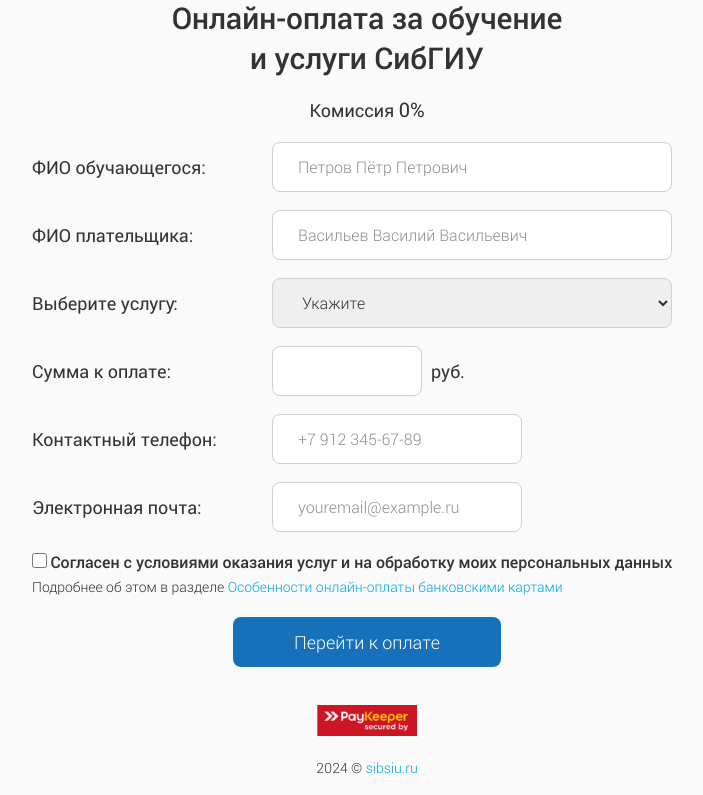
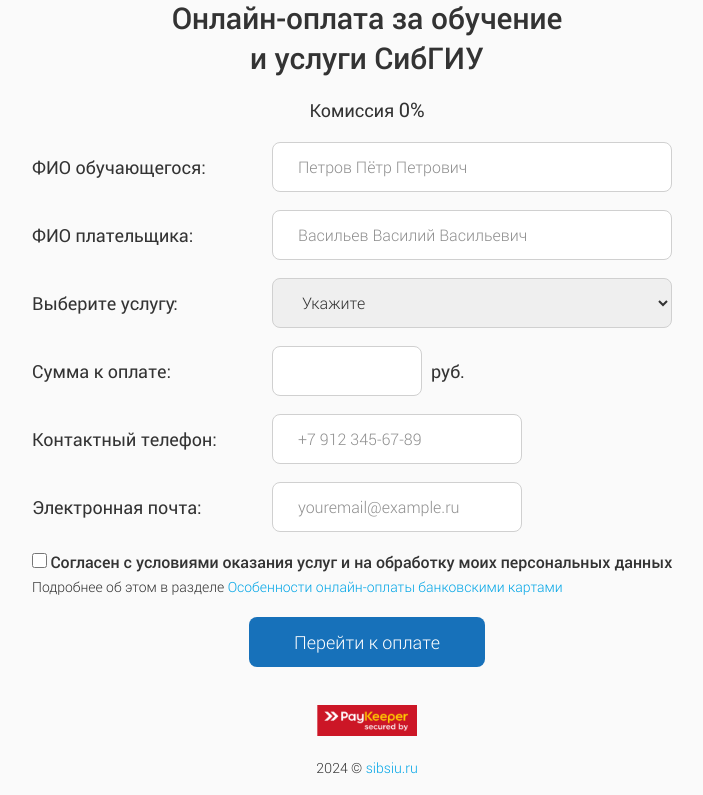
Before and after one commit to ForentDich/sibsiu-payment.github.io, a plain HTML site: page index.html in a window 1280 px wide. Shown: the part 192-987 px from the top of the page, without its empty margins (273-976 px from the left). Drawn offline with Linux system fonts and the light colour scheme.

Commit message:
Update main.css

```diff
--- a/static/css/main.css
+++ b/static/css/main.css
@@ -85,9 +85,7 @@ a {
 	background-color: #1771ba;
 	padding: 10px 45px;
 	display: block;
-	width: 40%;
-	margin-left: 30%;
-	margin-right: 30%;
+	margin: auto;
 	border: 0;
 	font: 18px/30px "RobotoLight";
 	-webkit-border-radius: 8px;
```
